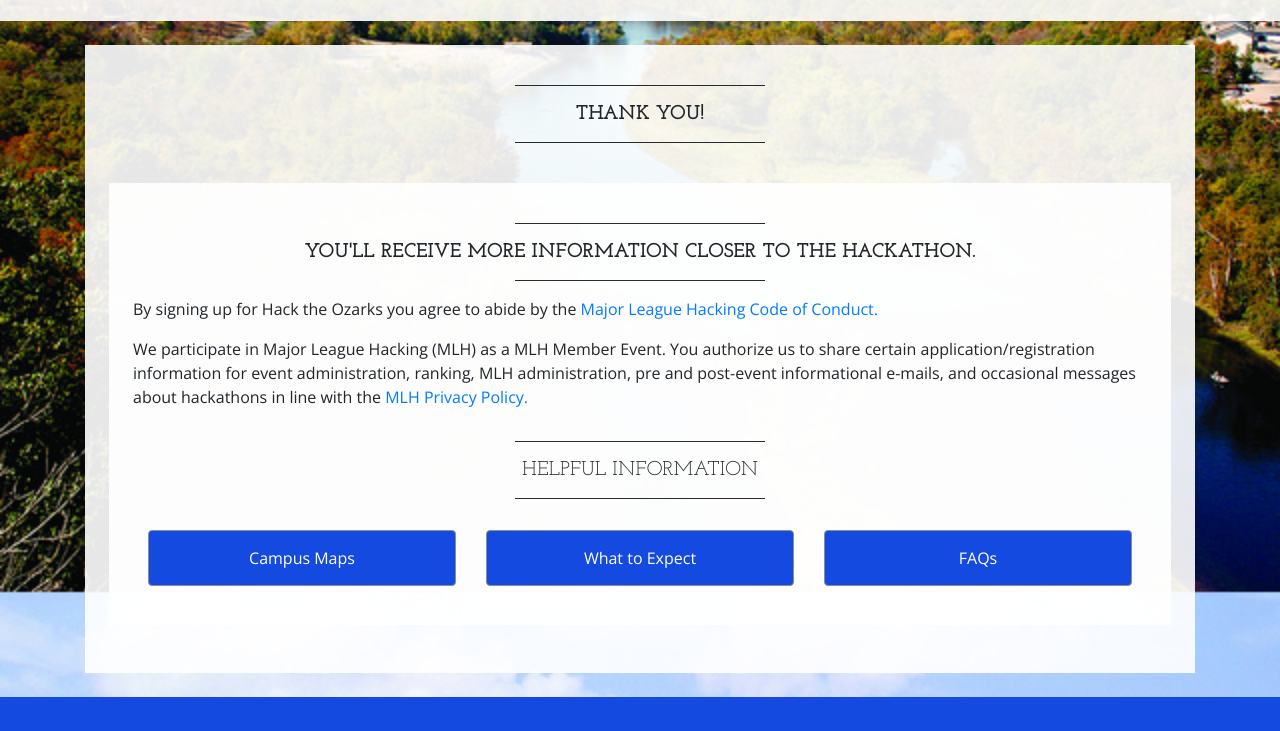
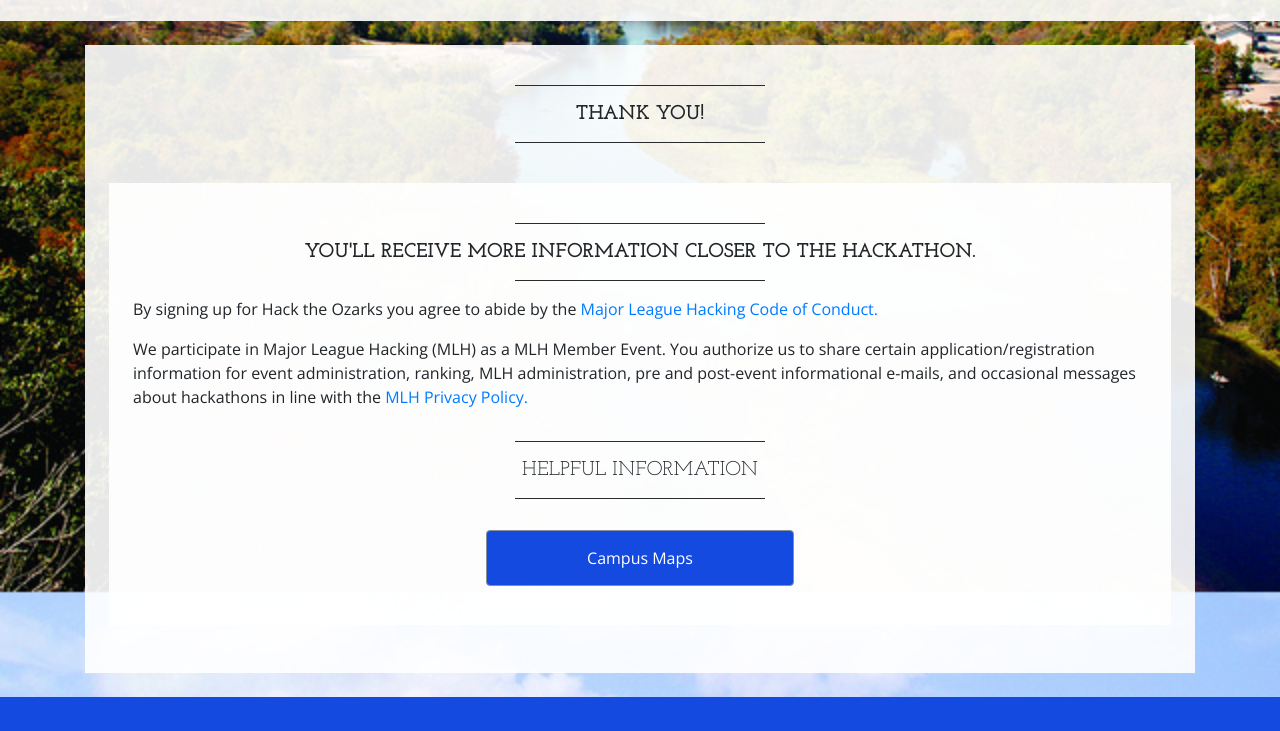
Before and after one commit to wrighta-otc/wrighta-otc.github.io, a website: page success.html in a window 1280 px wide. Shown: the part 262-993 px from the top of the page. Drawn offline with nearby package versions, Linux system fonts and the light colour scheme.

Commit message:
Removing FAQ and "What to Expect" buttons from success page

```diff
--- a/success.html
+++ b/success.html
@@ -108,19 +108,19 @@
 
 		<div class="row">
 			<div class="col-sm-4 button-wide">
+				<!-- <a href="#">
+					<button class="btn btn-secondary" type="button">What to Expect</button>
+				</a> -->
+			</div>
+			<div class="col-sm-4 button-wide">
 				<a href="https://springfield.otc.edu/maps-and-directions/">
 					<button class="btn btn-secondary" type="button">Campus Maps</button>
 				</a>
 			</div>
 			<div class="col-sm-4 button-wide">
-				<a href="#">
-					<button class="btn btn-secondary" type="button">What to Expect</button>
-				</a>
-			</div>
-			<div class="col-sm-4 button-wide">
-				<a href="faq.html">
+				<!-- <a href="faq.html">
 					<button class="btn btn-secondary" type="button">FAQs</button>
-				</a>
+				</a> -->
 			</div>
 		</div>
       </div>
```
